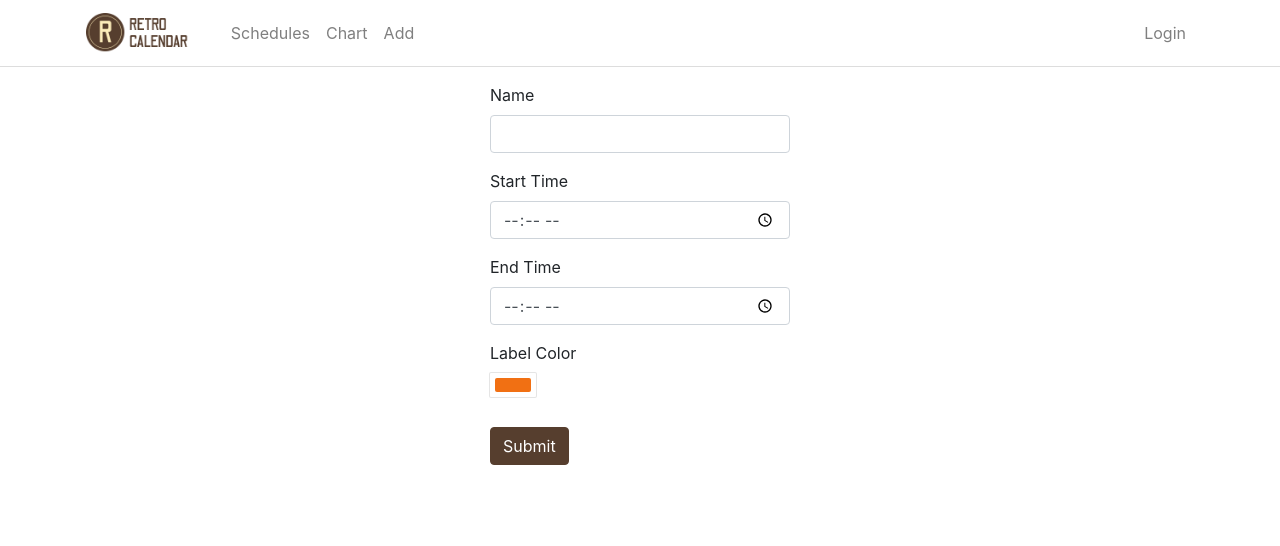
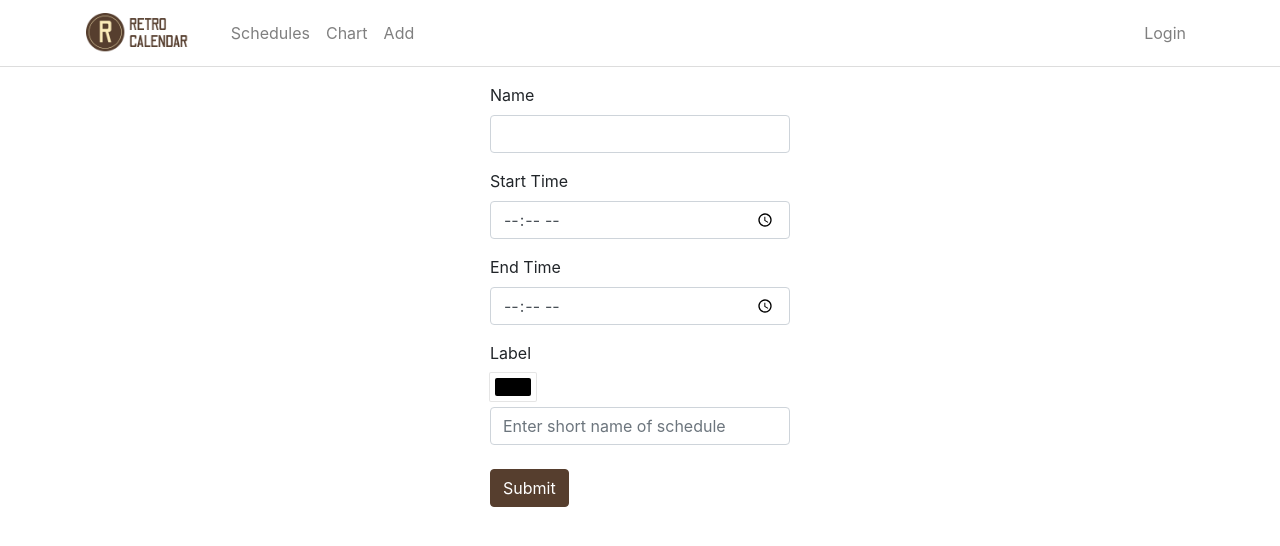
Before and after one commit to CheddarChoi/OMR-front, a React (Create React App) app: page /add in a window 1280 px wide. Shown: the top 546 px of the page. Built offline with nearby package versions, Linux system fonts and the light colour scheme.

Commit message:
add color and short name

```diff
--- a/src/api/scheduleAPI.js
+++ b/src/api/scheduleAPI.js
@@ -1,33 +1,23 @@
-import http from "../http-common";
+import axios from "axios";
 
-class SchdeuleAPI {
-  getAll() {
-    return http.get("/schedule");
-  }
+const schedule = axios.create({
+  baseURL: "http://localhost:8081/schedule",
+  withCredentials: true,
+  headers: {
+    "Content-type": "application/json",
+  },
+});
 
-  get(id) {
-    return http.get(`/schedule/${id}`);
-  }
+export const getAll = () => schedule.get("");
 
-  create(data) {
-    return http.post("/schedule", data);
-  }
+export const get = (id) => schedule.get(`/${id}`);
 
-  update(id, data) {
-    return http.put(`/schedule/${id}`, data);
-  }
+export const create = (data) => schedule.post("", data);
 
-  delete(id) {
-    return http.delete(`/schedule/${id}`);
-  }
+export const update = (id, data) => schedule.put(`/${id}`, data);
 
-  deleteAll() {
-    return http.delete(`/schedule`);
-  }
+export const deleteOne = (id) => schedule.delete(`/${id}`);
 
-  findByName(name) {
-    return http.get(`/schedule?name=${name}`);
-  }
-}
+export const deleteAll = () => schedule.delete(``);
 
-export default new SchdeuleAPI();
+export const findByName = (name) => schedule.get(`?name=${name}`);
--- a/src/components/organisms/ColorPicker.js
+++ b/src/components/organisms/ColorPicker.js
@@ -23,8 +23,7 @@ export default class ColorPicker extends Component {
 
     return (
       <div>
-        <div className="mb-2">Label Color</div>
-        <div className="mb-4">
+        <div>
           <div
             style={{
               padding: "5px",
@@ -39,9 +38,9 @@ export default class ColorPicker extends Component {
             <div
               style={{
                 width: "36px",
-                height: "14px",
+                height: "18px",
                 borderRadius: "2px",
-                background: `rgba(${color.r}, ${color.g}, ${color.b}, ${color.a})`,
+                background: `${color}`,
               }}
             />
           </div>
--- /dev/null
+++ b/src/components/organisms/ScheduleForm.js
@@ -0,0 +1,78 @@
+import React, { Component } from "react";
+import ColorPicker from "./ColorPicker";
+
+export default class AddSchedule extends Component {
+  render() {
+    const {
+      name,
+      onChangeName,
+      shortName,
+      onChangeShortName,
+      startTime,
+      onChangeStartTime,
+      endTime,
+      onChangeEndTime,
+      color,
+      onChangeColor,
+      saveSchedule,
+    } = this.props;
+
+    return (
+      <div>
+        <div className="form-group">
+          <label htmlFor="name">Name</label>
+          <input
+            type="text"
+            className="form-control"
+            id="name"
+            required
+            value={name}
+            onChange={onChangeName}
+            name="name"
+          />
+        </div>
+        <div className="form-group">
+          <label htmlFor="startTime">Start Time</label>
+          <input
+            type="time"
+            className="form-control"
+            id="startTime"
+            required
+            value={startTime}
+            onChange={onChangeStartTime}
+            name="startTime"
+          />
+        </div>
+        <div className="form-group">
+          <label htmlFor="endTime">End Time</label>
+          <input
+            type="time"
+            className="form-control"
+            id="endTime"
+            required
+            value={endTime}
+            onChange={onChangeEndTime}
+            name="endTime"
+          />
+        </div>
+        <div>
+          <label>Label</label>
+          <ColorPicker color={color} onChangeColor={onChangeColor} />
+          <input
+            type="text"
+            className="form-control"
+            id="shortName"
+            required
+            value={shortName}
+            onChange={onChangeShortName}
+            name="shortName"
+            placeholder="Enter short name of schedule"
+          />
+        </div>
+        <button onClick={saveSchedule} className="btn btn-primary mt-4">
+          Submit
+        </button>
+      </div>
+    );
+  }
+}
--- a/src/components/pages/AddSchedule.js
+++ b/src/components/pages/AddSchedule.js
@@ -1,11 +1,12 @@
 import React, { Component } from "react";
-import scheduleAPI from "../../api/scheduleAPI";
-import ColorPicker from "../organisms/ColorPicker";
+import * as scheduleAPI from "../../api/scheduleAPI";
+import ScheduleForm from "../organisms/ScheduleForm";
 
 export default class AddSchedule extends Component {
   constructor(props) {
     super(props);
     this.onChangeName = this.onChangeName.bind(this);
+    this.onChangeShortName = this.onChangeShortName.bind(this);
     this.onChangeStartTime = this.onChangeStartTime.bind(this);
     this.onChangeEndTime = this.onChangeEndTime.bind(this);
     this.onChangeColor = this.onChangeColor.bind(this);
@@ -19,18 +20,20 @@ export default class AddSchedule extends Component {
       endTime: "",
       published: false,
       submitted: false,
-      color: {
-        r: "241",
-        g: "112",
-        b: "19",
-        a: "1",
-      },
+      color: "#000000",
+      shortName: "",
     };
   }
 
   onChangeName(e) {
     this.setState({
       name: e.target.value,
+    });
+  }
+
+  onChangeShortName(e) {
+    this.setState({
+      shortName: e.target.value,
     });
   }
 
@@ -47,16 +50,21 @@ export default class AddSchedule extends Component {
   }
 
   onChangeColor = (color) => {
-    console.log(color);
-    this.setState({ color: color.rgb });
+    console.log(color.hex);
+    this.setState({ color: color.hex });
   };
 
   saveSchedule() {
+    console.log(this.state.color.hex);
     var data = {
       name: this.state.name,
+      shortName: this.state.shortName,
       startTime: this.state.startTime,
       endTime: this.state.endTime,
+      color: this.state.color,
     };
+
+    console.log(data);
 
     scheduleAPI
       .create(data)
@@ -64,10 +72,11 @@ export default class AddSchedule extends Component {
         this.setState({
           id: response.data.id,
           name: response.data.name,
+          shortName: response.data.shortName,
           startTime: response.data.startTime,
           endTime: response.data.endTime,
+          color: response.data.color,
           published: response.data.published,
-
           submitted: true,
         });
         console.log(response.data);
@@ -100,53 +109,19 @@ export default class AddSchedule extends Component {
             </button>
           </div>
         ) : (
-          <div>
-            <div className="form-group">
-              <label htmlFor="name">Name</label>
-              <input
-                type="text"
-                className="form-control"
-                id="name"
-                required
-                value={this.state.name}
-                onChange={this.onChangeName}
-                name="name"
-              />
-            </div>
-            <div className="form-group">
-              <label htmlFor="startTime">Start Time</label>
-              <input
-                type="time"
-                className="form-control"
-                id="startTime"
-                required
-                value={this.state.startTime}
-                onChange={this.onChangeStartTime}
-                name="startTime"
-              />
-            </div>
-            <div className="form-group">
-              <label htmlFor="endTime">End Time</label>
-              <input
-                type="time"
-                className="form-control"
-                id="endTime"
-                required
-                value={this.state.endTime}
-                onChange={this.onChangeEndTime}
-                name="endTime"
-              />
-            </div>
-            <div>
-              <ColorPicker
-                color={this.state.color}
-                onChangeColor={this.onChangeColor}
-              />
-            </div>
-            <button onClick={this.saveSchedule} className="btn btn-primary">
-              Submit
-            </button>
-          </div>
+          <ScheduleForm
+            name={this.state.name}
+            onChangeName={this.onChangeName}
+            shortName={this.state.shortName}
+            onChangeShortName={this.onChangeShortName}
+            startTime={this.state.startTime}
+            onChangeStartTime={this.onChangeStartTime}
+            endTime={this.state.endTime}
+            onChangeEndTime={this.onChangeEndTime}
+            color={this.state.color}
+            onChangeColor={this.onChangeColor}
+            saveSchedule={this.saveSchedule}
+          />
         )}
       </div>
     );
--- a/src/components/pages/ListSchedule.js
+++ b/src/components/pages/ListSchedule.js
@@ -1,5 +1,5 @@
 import React, { Component } from "react";
-import scheduleAPI from "../../api/scheduleAPI";
+import * as scheduleAPI from "../../api/scheduleAPI";
 import { Link } from "react-router-dom";
 
 export default class ScheduleList extends Component {
@@ -40,7 +40,6 @@ export default class ScheduleList extends Component {
         this.setState({
           schedules: response.data,
         });
-        console.log(response.data);
       })
       .catch((e) => {
         console.log(e);
--- a/src/components/pages/ScheduleChart.js
+++ b/src/components/pages/ScheduleChart.js
@@ -1,5 +1,5 @@
 import React, { Component, useState, useEffect } from "react";
-import scheduleAPI from "../../api/scheduleAPI";
+import * as scheduleAPI from "../../api/scheduleAPI";
 import { PieChart } from "react-minimal-pie-chart";
 
 const ScheduleChart = () => {
--- a/src/components/pages/ScheduleDetail.js
+++ b/src/components/pages/ScheduleDetail.js
@@ -1,5 +1,5 @@
 import React, { Component } from "react";
-import scheduleAPI from "../../api/scheduleAPI";
+import * as scheduleAPI from "../../api/scheduleAPI";
 
 export default class Schedule extends Component {
   constructor(props) {
@@ -118,7 +118,7 @@ export default class Schedule extends Component {
 
   deleteSchedule() {
     scheduleAPI
-      .delete(this.state.currentSchedule.id)
+      .deleteOne(this.state.currentSchedule.id)
       .then((response) => {
         console.log(response.data);
         this.props.history.push("/schedules");
```
Also changed, not shown: 1 other file (tests, documents, lock files or other folders).
